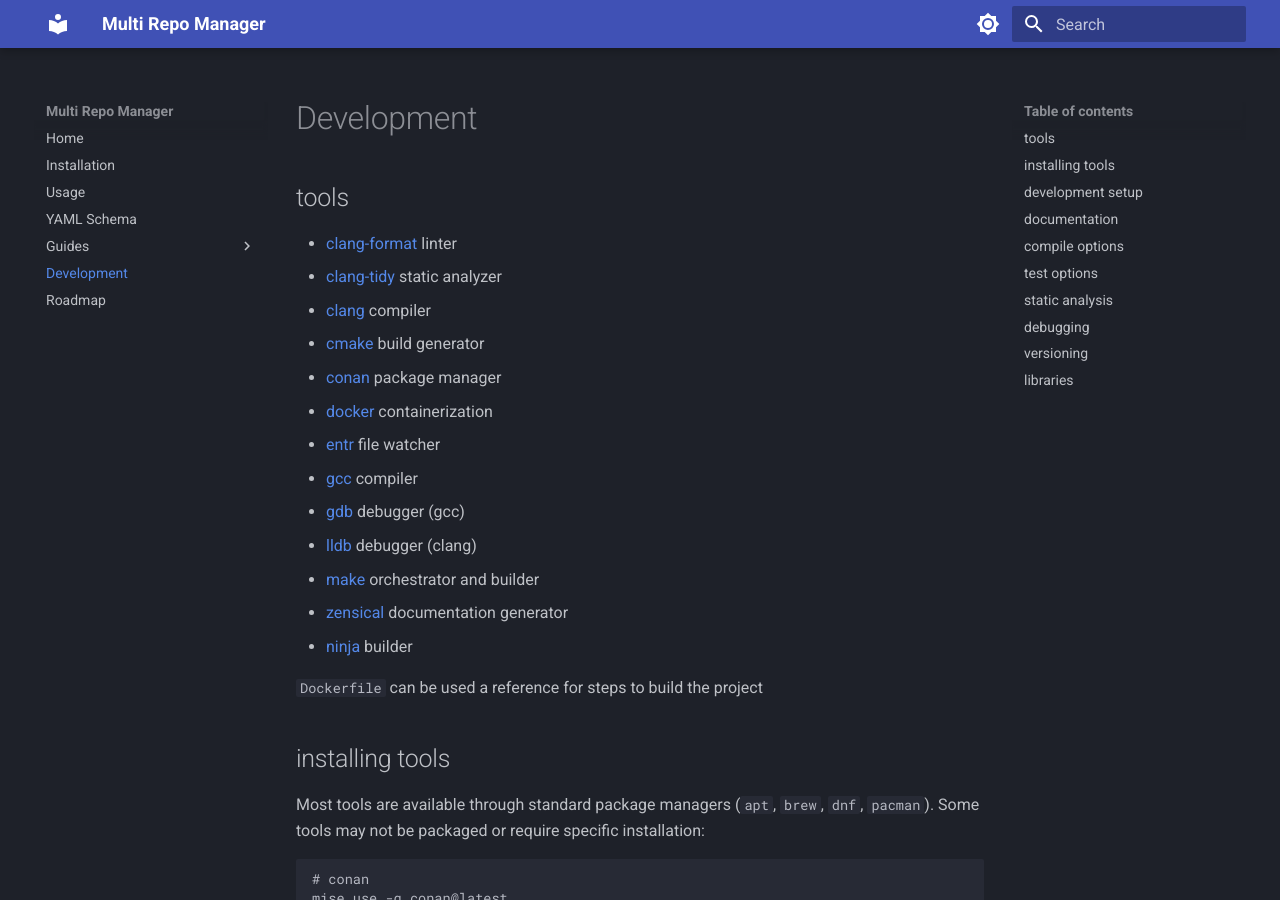
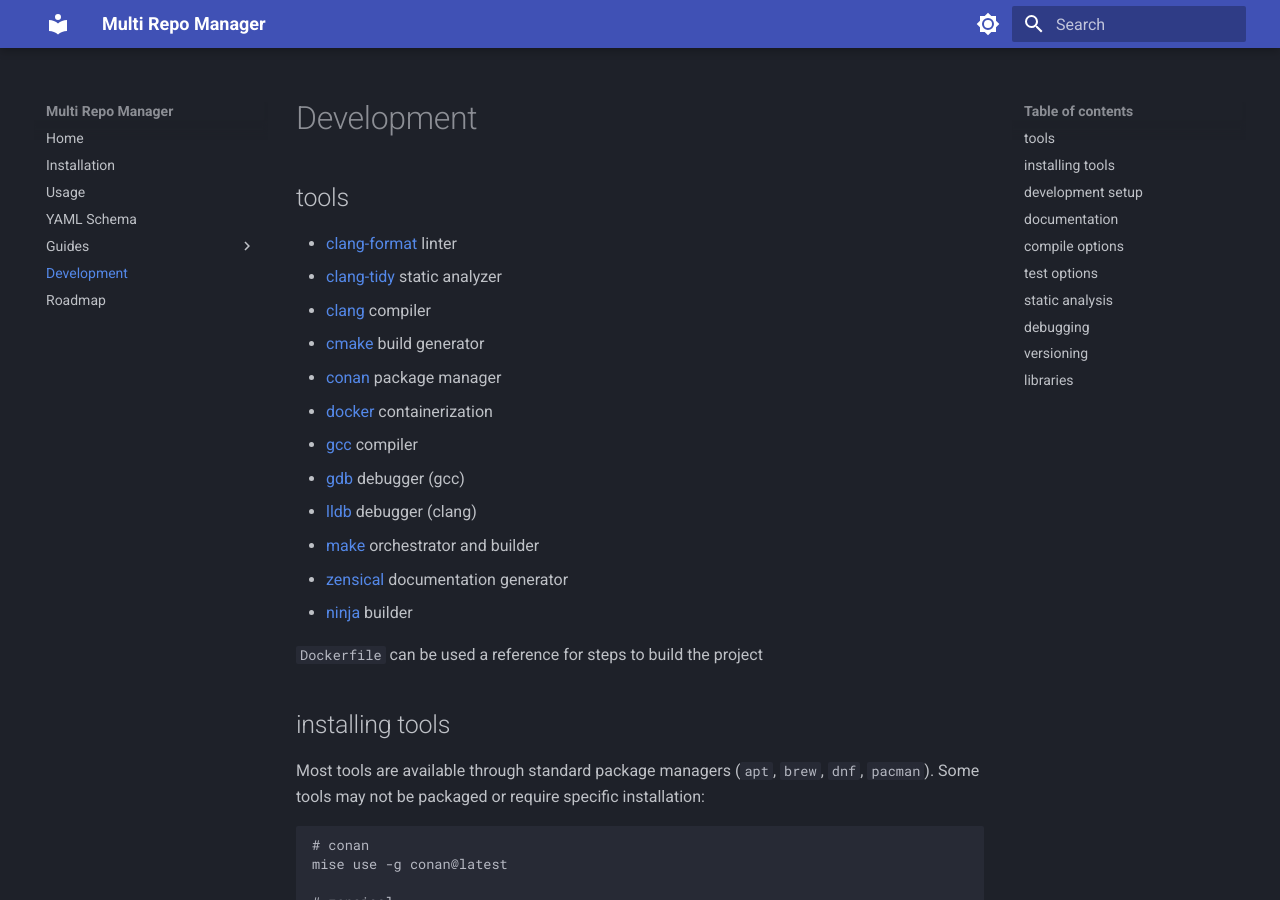
Before and after one commit to pythys/multi-repo-manager, an MkDocs documentation site: the page built from docs/development.md, in a window 1280 px wide and 900 px high. Built offline with MkDocs 1.6.1 and Material for MkDocs 9.7.7, drawn with Linux system fonts in a browser that asks for light colours.

Commit message:
watch is not very useful at the moment

```diff
--- a/docs/development.md
+++ b/docs/development.md
@@ -8,7 +8,6 @@
 - [cmake](https://cmake.org) build generator
 - [conan](https://conan.io) package manager
 - [docker](https://docs.docker.com/engine/install/) containerization
-- [entr](https://github.com/eradman/entr) file watcher
 - [gcc](https://gcc.gnu.org/git/?p=gcc.git) compiler
 - [gdb](git://sourceware.org/git/binutils-gdb.git) debugger (gcc)
 - [lldb](https://lldb.llvm.org) debugger (clang)
```
Also changed, not shown: 1 other file.
